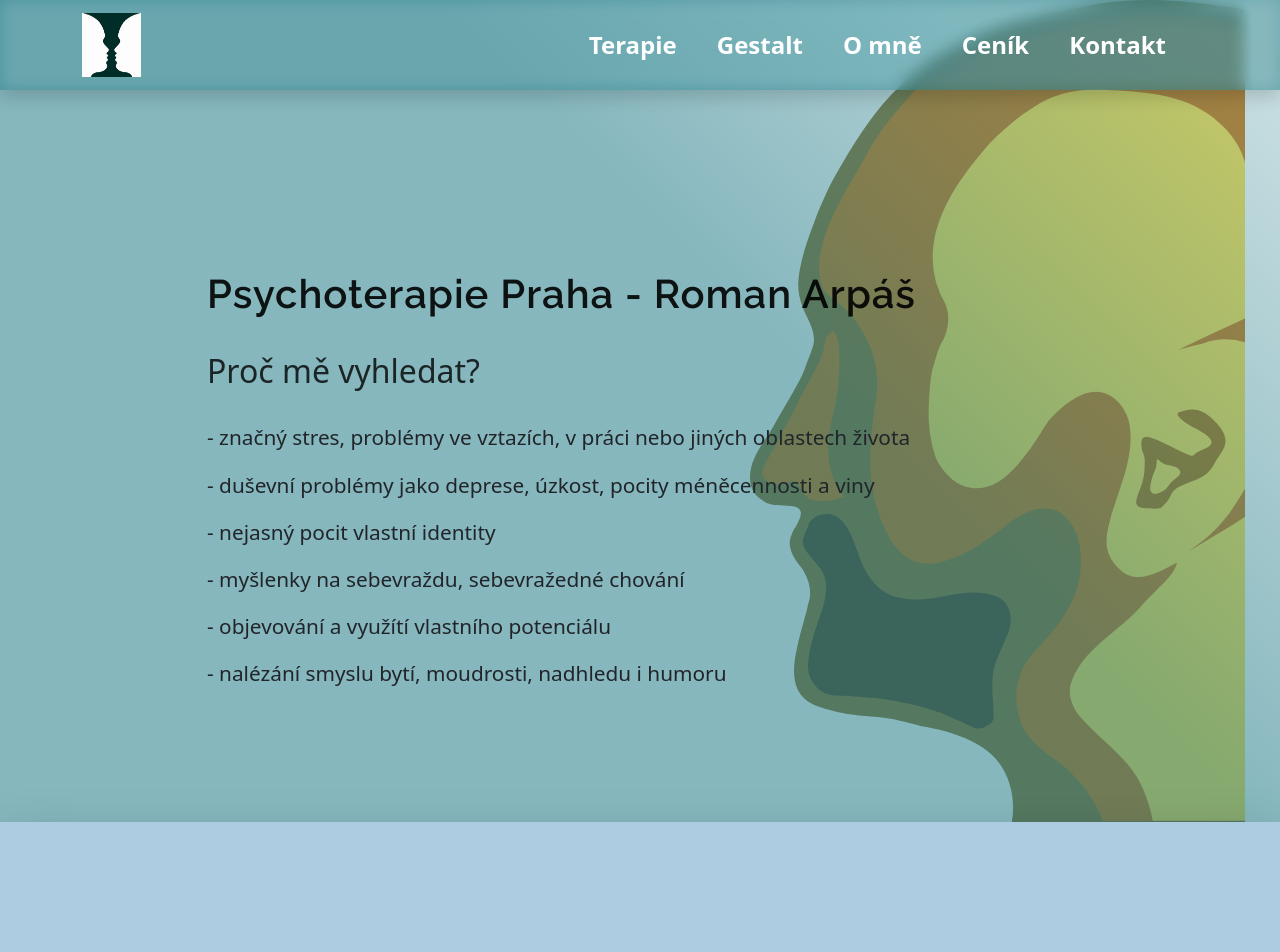
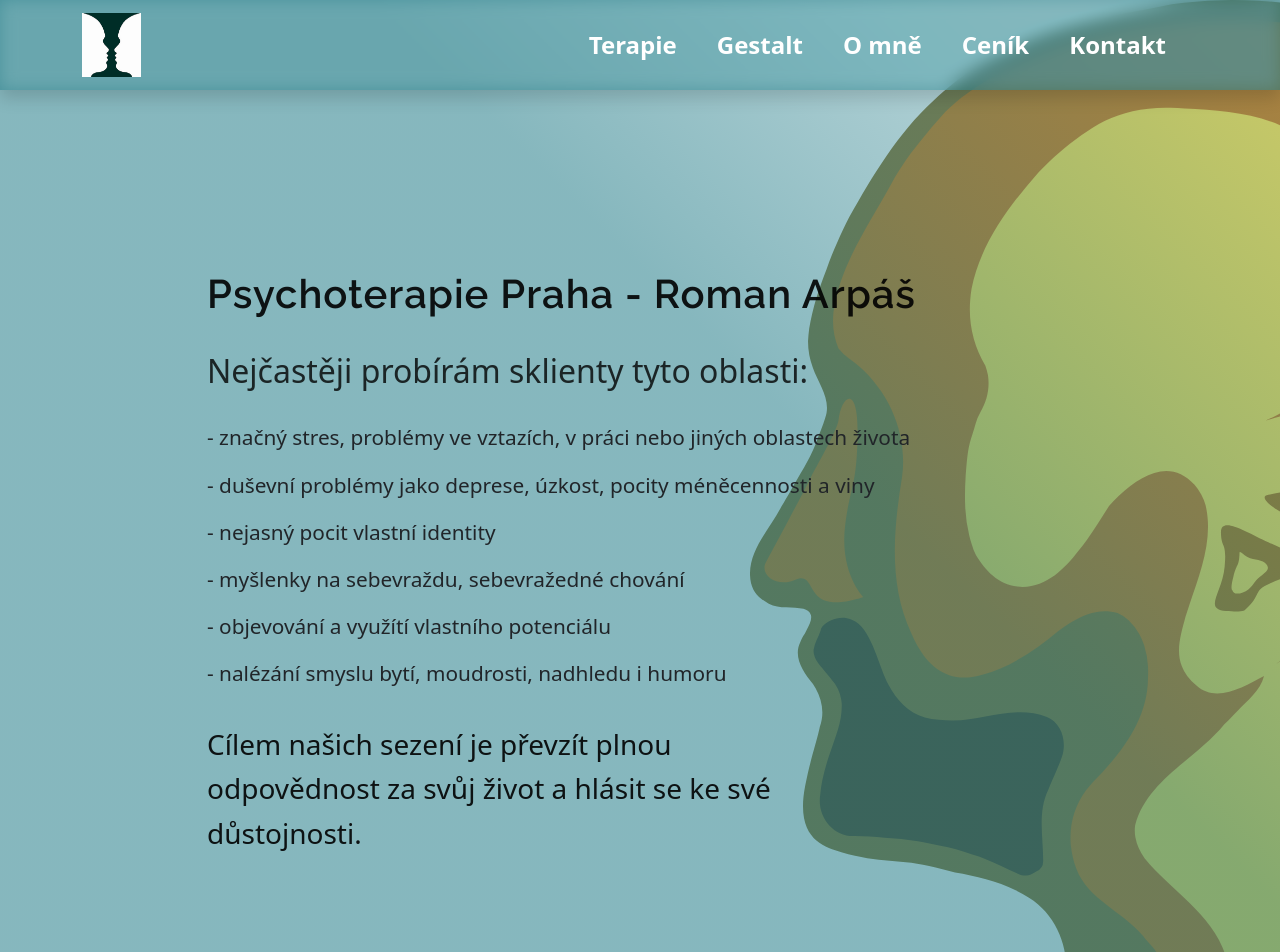
Before and after one commit to patrikcepr/romanisko-react, a React (Create React App) app: page / in a window 1280 px wide. Shown: the top 952 px of the page. Built offline with nearby package versions, Linux system fonts and the light colour scheme.

Commit message:
feat: text update

```diff
--- a/src/components/Layout/Price/Price.tsx
+++ b/src/components/Layout/Price/Price.tsx
@@ -25,8 +25,7 @@ export const Price = () => {
                         </p>
                         <p>
                             Terapie není hrazena zdravotní pojišťovnou. Cena jednoho sezení je <b>1000 Kč</b>. Platba je možná
-                            převodem na účet nebo v hotovosti. V případě Vaší potřeby sezení v průběhu víkendu nebo svátku je cena
-                            sezení <b>1100 Kč</b>.
+                            převodem na účet nebo v hotovosti.
                         </p>
                         <p>
                             Pokud se v domluveném termínu nemůžete dostavit, je potřeba mě informovat nejpozději den předem a to
--- a/src/components/Layout/Terapie/Terapie.module.scss
+++ b/src/components/Layout/Terapie/Terapie.module.scss
@@ -3,47 +3,6 @@
 .terapie {
     background: linear-gradient(225deg, $grad-color-start, $grad-color-end),
         url("../../../assets/img/romanisko_portret_cut_SM.svg") calc(100vw - 140px) 0 no-repeat;
-
-    h1 {
-        font-family: $ff;
-        font-size: 1.6rem;
-        line-height: 1.7;
-        font-weight: 600;
-        letter-spacing: 1px;
-        color: rgba($text-color, 0.9);
-        margin-top: 6rem;
-        margin-bottom: 1.3rem;
-        animation: moveInTop 1.2s ease-out 150ms;
-
-        @media (max-width: 360px) {
-            margin-bottom: 0.5rem;
-            padding: 0.1rem 0;
-        }
-
-        @include media-breakpoint-up(md) {
-            margin-top: 10vh;
-            margin-bottom: 1.5rem;
-            font-size: 2.2rem;
-        }
-
-        @include media-breakpoint-up(lg) {
-            margin-top: 20vh;
-            margin-bottom: 1.5rem;
-            font-size: 2.5rem;
-        }
-    }
-
-    h2 {
-        font-size: 1.5rem;
-        color: rgba($text-color, 0.8);
-        animation: moveInLeft 1.2s ease-out 200ms;
-        margin-bottom: 1.5rem;
-
-        @include media-breakpoint-up(lg) {
-            font-size: 2rem;
-            margin-bottom: 2rem;
-        }
-    }
 
     @include media-breakpoint-up(sm) {
         background: linear-gradient(225deg, $grad-color-start, $grad-color-end),
@@ -66,6 +25,59 @@
             url("../../../assets/img/romanisko_portret_MD.svg") calc(100vw - 530px) 0 no-repeat;
         padding: 100px 1rem;
         min-height: 100vh;
+    }
+
+    h1 {
+        font-family: $ff;
+        font-size: 20px;
+        line-height: 1.7;
+        font-weight: 600;
+        letter-spacing: 1px;
+        color: rgba($text-color, 0.9);
+        margin-top: 6rem;
+        margin-bottom: 1.3rem;
+        animation: moveInTop 1.2s ease-out 150ms;
+
+        @media (max-width: 360px) {
+            margin-bottom: 0.5rem;
+            padding: 0.1rem 0;
+        }
+
+        @include media-breakpoint-up(md) {
+            margin-top: 10vh;
+            margin-bottom: 1.5rem;
+            font-size: 32px;
+        }
+
+        @include media-breakpoint-up(lg) {
+            margin-top: 20vh;
+            margin-bottom: 1.5rem;
+            font-size: 40px;
+        }
+    }
+
+    h2 {
+        font-size: 18px;
+        color: rgba($text-color, 0.8);
+        animation: moveInLeft 1.2s ease-out 200ms;
+        margin-bottom: 1.5rem;
+
+        @include media-breakpoint-up(lg) {
+            font-size: 32px;
+            margin-bottom: 2rem;
+        }
+    }
+
+    h3 {
+        font-size: 16px;
+        line-height: 160%;
+        color: rgba($text-color, 0.9);
+        margin-bottom: 1.5rem;
+
+        @include media-breakpoint-up(lg) {
+            font-size: 28px;
+            margin-bottom: 2rem;
+        }
     }
 }
 
--- a/src/components/Layout/Terapie/Terapie.tsx
+++ b/src/components/Layout/Terapie/Terapie.tsx
@@ -8,14 +8,14 @@ export const Terapie = () => {
     return (
         <Container as="section" fluid className={`shadow-lg px-lg-5 ${styles.terapie}`} id="terapie" ref={terapieRef}>
             <Container fluid="lg" className="px-md-5">
-                <Row className="justify-content-center">
-                    <Col md={10} className={` ${styles.header}`}>
+                <Row className="justify-content-start justify-content-lg-center">
+                    <Col md={10} className={styles.header}>
                         <h1 className="text-shadow">Psychoterapie Praha - Roman Arpáš</h1>
                     </Col>
                 </Row>
-                <Row className="justify-content-center">
-                    <Col md={10}>
-                        <h2>Proč mě vyhledat?</h2>
+                <Row className="justify-content-start justify-content-lg-center">
+                    <Col md={9} lg={10}>
+                        <h2>Nejčastěji probírám sklienty tyto oblasti:</h2>
                         <ul className={styles["list-services"]}>
                             <li className={styles["list-services__item"]}>
                                 - značný stres, problémy ve vztazích, v práci nebo jiných oblastech života
@@ -32,6 +32,12 @@ export const Terapie = () => {
                         </ul>
                     </Col>
                 </Row>
+                <Row className="justify-content-start justify-content-lg-center">
+                    <Col md={7}>
+                        <h3>Cílem našich sezení je převzít plnou odpovědnost za svůj život a hlásit se ke své důstojnosti.</h3>
+                    </Col>
+                    <Col md={3} />
+                </Row>
             </Container>
         </Container>
     );
```
Also changed, not shown: 1 other file (tests, documents, lock files or other folders).
